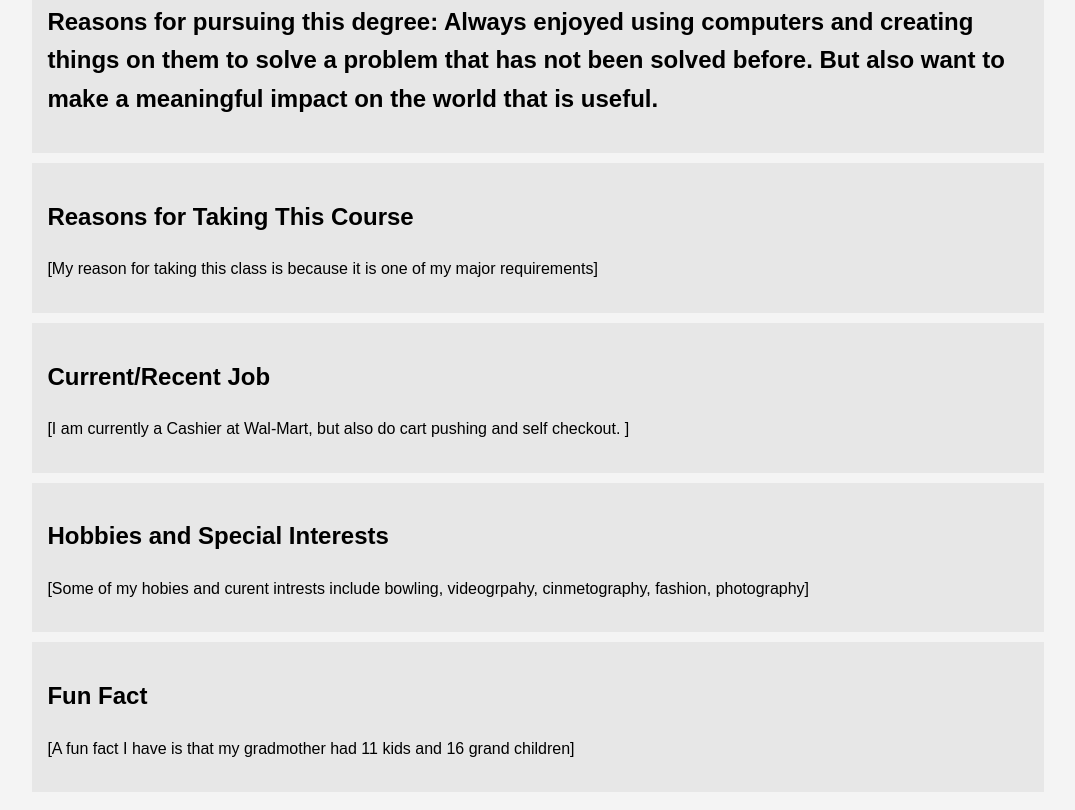
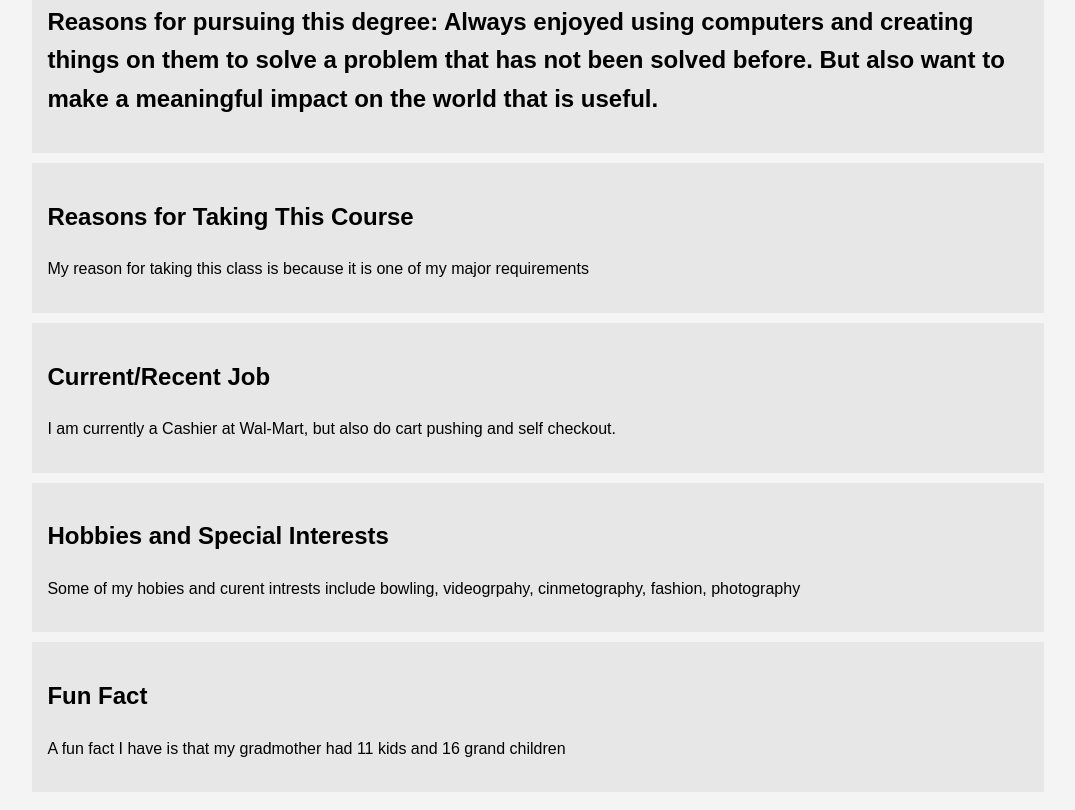
Before and after one commit to isaac-joseph/me, a plain HTML site: page index.html in a window 1280 px wide. Shown: the part 299-1109 px from the top of the page, without its empty margins (102-1177 px from the left). Drawn offline with Linux system fonts and the light colour scheme.

Commit message:
Update index.html

```diff
--- a/index.html
+++ b/index.html
@@ -44,22 +44,22 @@
 
 		<section class="course">
             <h2>Reasons for Taking This Course</h2>
-            <p>[My reason for taking this class is because it is one of my major requirements]</p>
+            <p>My reason for taking this class is because it is one of my major requirements</p>
         </section>
 
 		<section class="job">
             <h2>Current/Recent Job</h2>
-			<p>[I am currently a Cashier at Wal-Mart, but also do cart pushing and self checkout. ]</p>
+			<p>I am currently a Cashier at Wal-Mart, but also do cart pushing and self checkout. </p>
         </section>
 
         <section class="hobbies">
             <h2>Hobbies and Special Interests</h2>
-            <p>[Some of my hobies and curent intrests include bowling, videogrpahy, cinmetography, fashion, photography]</p>
+            <p>Some of my hobies and curent intrests include bowling, videogrpahy, cinmetography, fashion, photography</p>
         </section>
 
         <section class="fun-fact">
             <h2>Fun Fact</h2>
-            <p>[A fun fact I have is that my gradmother had 11 kids and 16 grand children]</p>
+            <p>A fun fact I have is that my gradmother had 11 kids and 16 grand children</p>
         </section>
     </div>
 </body>
```
